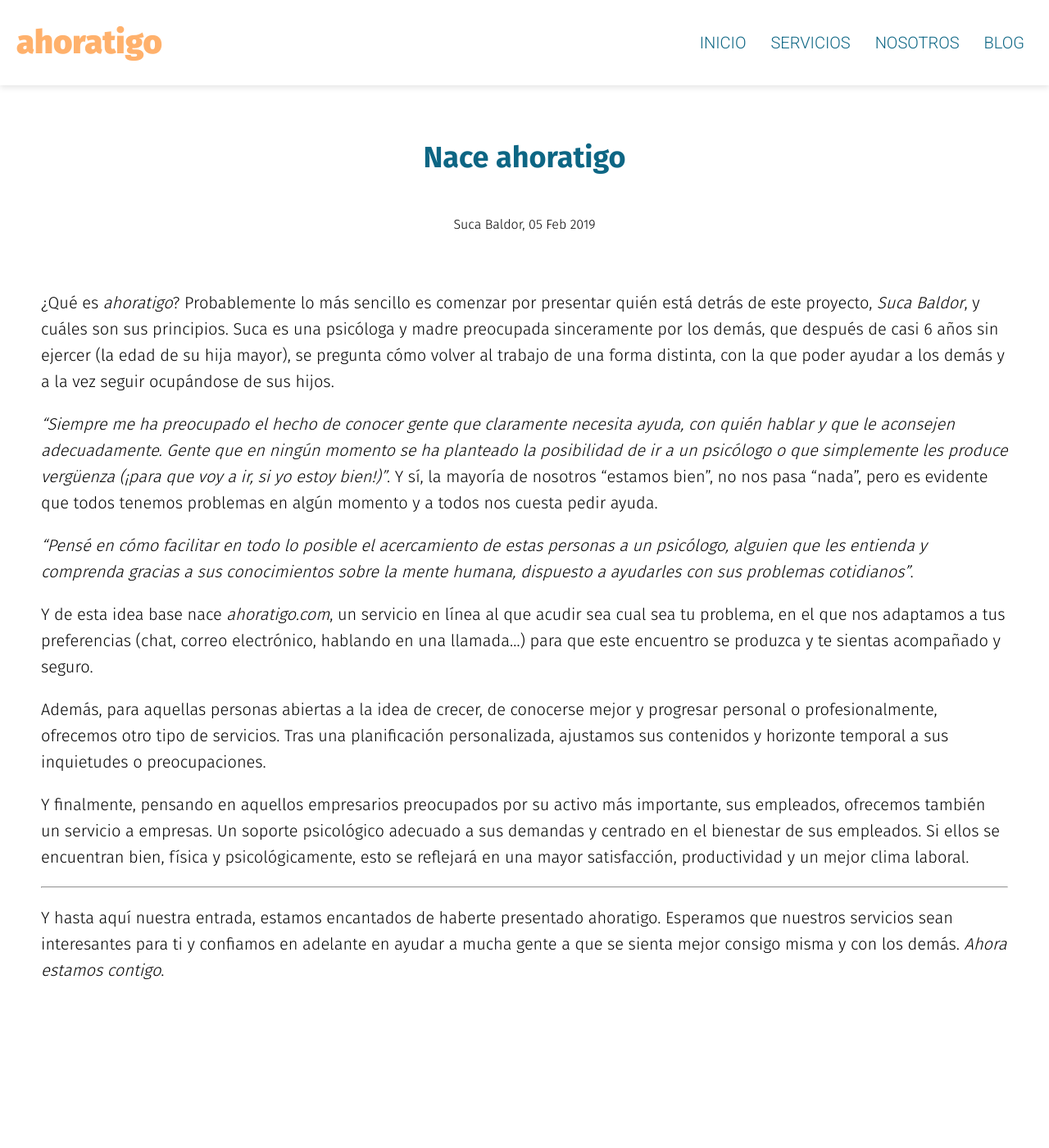
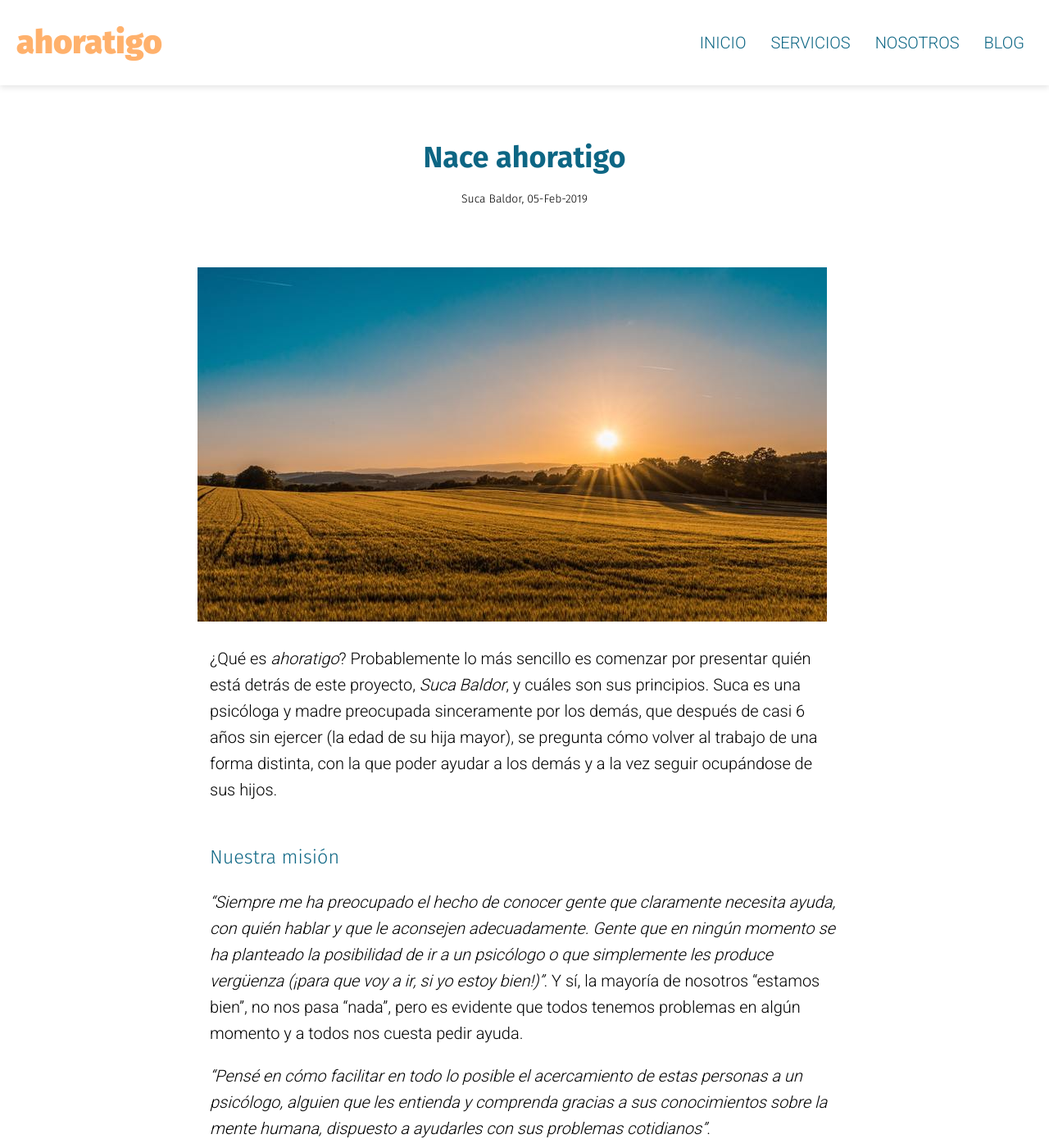
Before and after one commit to sukabal/sukabal.github.io, a Jekyll site: the page built from _posts/2019-02-05-nace-ahoratigo.md, in a window 1280 px wide and 1400 px high. Shown: the whole window at 82% size. Built offline with Jekyll 4.4.1, drawn with Linux system fonts in a browser that asks for light colours; some of the changed text lies outside the part shown.

Commit message:
feat: improve blog post style

```diff
--- a/_layouts/default.html
+++ b/_layouts/default.html
@@ -3,6 +3,9 @@
 
 <head>
   <title>{{ page.title }}</title>
+
+  <meta charset="utf-8">
+
   <meta name="viewport" content="width=device-width,initial-scale=1,shrink-to-fit=no">
   <!-- link to main stylesheet -->
   <link rel="stylesheet" type="text/css" href="/css/main.css">
--- a/_layouts/post.html
+++ b/_layouts/post.html
@@ -4,10 +4,8 @@
 
 <section class="band bg-white">
   <h2 class="entry-title">{{ page.title }}</h2>
-  <span>{{page.author }}, {{ page.date | date_to_string }}</span>
+  <span class="entry-metadata">{{page.author }}, {{ page.date | date: '%d-%b-%Y' }}</span>
   <article class="post">
-    <p class="section-paragraph">
-      {{content}}
-    </p>
+    {{content}}
   </article>
 </section>
--- a/_posts/2019-02-05-nace-ahoratigo.md
+++ b/_posts/2019-02-05-nace-ahoratigo.md
@@ -3,22 +3,27 @@
 title: "Nace ahoratigo"
 permalink: "/nace-ahoratigo"
 author: Suca Baldor
+main-image: /blog/images/nace-ahoratigo-amanecer.jpg
 date: 2019-02-05
 ---
 
+![Nace ahoratigo]({{ page.main-image}}){:class="entry-main-image" :title="Foto de Federico Respini (@unsplash)"}
 
 ¿Qué es *ahoratigo*? Probablemente lo más sencillo es comenzar por presentar quién está detrás de este proyecto, *Suca Baldor*, y cuáles son sus principios. Suca es una psicóloga y madre preocupada sinceramente por los demás, que después de casi 6 años sin ejercer (la edad de su hija mayor), se pregunta cómo volver al trabajo de una forma distinta, con la que poder ayudar a los demás y a la vez seguir ocupándose de sus hijos.
 
+### Nuestra misión
 *"Siempre me ha preocupado el hecho de conocer gente que claramente necesita ayuda, con quién hablar y que le aconsejen adecuadamente. Gente que en ningún momento se ha planteado la posibilidad de ir a un psicólogo o que simplemente les produce vergüenza (¡para que voy a ir, si yo estoy bien!)"*. Y sí, la mayoría de nosotros "estamos bien", no nos pasa "nada", pero es evidente que todos tenemos problemas en algún momento y a todos nos cuesta pedir ayuda.
 
 *"Pensé en cómo facilitar en todo lo posible el acercamiento de estas personas a un psicólogo, alguien que les entienda y comprenda gracias a sus conocimientos sobre la mente humana, dispuesto a ayudarles con sus problemas cotidianos"*.
 
 Y de esta idea base nace *ahoratigo.com*, un servicio en línea al que acudir sea cual sea tu problema, en el que nos adaptamos a tus preferencias (chat, correo electrónico, hablando en una llamada...) para que este encuentro se produzca y te sientas acompañado y seguro.
 
+### Mejora personal
 Además, para aquellas personas abiertas a la idea de crecer, de conocerse mejor y progresar personal o profesionalmente, ofrecemos otro tipo de servicios. Tras una planificación personalizada, ajustamos sus contenidos y horizonte temporal a sus inquietudes o preocupaciones.
 
+### Empresas
 Y finalmente, pensando en aquellos empresarios preocupados por su activo más importante, sus empleados, ofrecemos también un servicio a empresas. Un soporte psicológico adecuado a sus demandas y centrado en el bienestar de sus empleados. Si ellos se encuentran bien, física y psicológicamente, esto se reflejará en una mayor satisfacción, productividad y un mejor clima laboral.
 
----
 
+### ¡Nos vemos pronto!
 Y hasta aquí nuestra entrada, estamos encantados de haberte presentado ahoratigo. Esperamos que nuestros servicios sean interesantes para ti y confiamos en adelante en ayudar a mucha gente a que se sienta mejor consigo misma y con los demás. *Ahora estamos contigo*.
--- a/css/main.scss
+++ b/css/main.scss
@@ -116,8 +116,8 @@
 }
 
 .profileImg {
-  border: 2px $primary-color solid;
-  border-radius: 50%;
+  // border: 2px $primary-color solid;
+  // border-radius: 50%;
   padding: 20px;
   max-width: 300px;
 }
@@ -125,7 +125,7 @@
 .profileName {
   padding-top: 0px;
   padding-bottom: 0px;
-  color: #FF8213;
+  color: $secondary-color;
   font-size: 40px;
   margin-top: 20px;
 }
@@ -498,13 +498,57 @@
   font-weight: 600!important;
   font-size: 30px;
   margin-top: 30px;
+  margin-bottom: 0px;
   padding: 20px;
   text-decoration: none;
+}
+
+.entry-metadata {
+  margin-bottom: 50px;
+  font-size: 14px;
+}
+
+.entry-readMore {
+  color:$primary-color;
+  font-size: 16px;
+  margin-left: 10px;
+}
+
+.entry-main-image {
+  max-width: 100vw;
+  margin-left: -15px;
+  margin-right: -15px;
+}
+
+.entry-image-credits{
+  color: $accent-color;
+  font-size: 12px;
+  margin-top: 5px;
 }
 
 .post {
   font-size: 20px;
   line-height: 32px;
   font-weight: 300;
-  padding: 30px;
+  padding: 5px;
+  max-width: 768px;
+
+  p {
+    font-family: $font-family-base;
+  }
+
+  h3 {
+    margin-top: 50px;
+    color: $primary-color;
+  }
 }
+
+.noStyleAnchor{
+  text-decoration: inherit;
+  color: inherit;
+
+  &:visited {
+    text-decoration: inherit;
+    color: inherit;
+  }
+}
```
Also changed, not shown: blog/index.html (+11 -9 lines), blog/images/nace-ahoratigo-amanecer.jpg (added).
